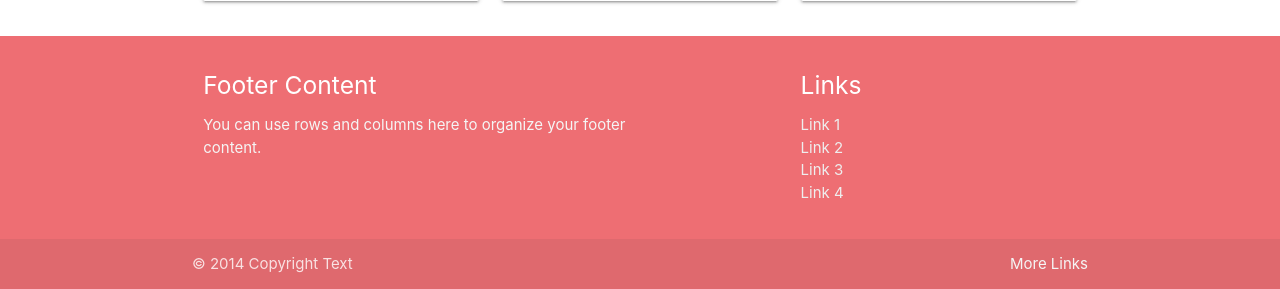
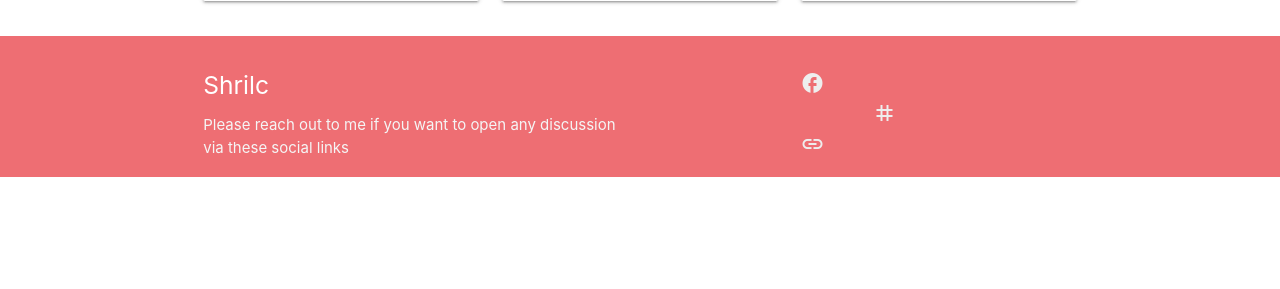
Before and after one commit to shrilc/batch1, a Flask app: page / in a window 1280 px wide. Shown: the part 974-1263 px from the top of the page. After the commit the page ends 1151 px from the top, so only its background shows below. Run offline with Flask 3, Linux system fonts and the light colour scheme; some libraries are stand-ins or nearby versions.

Commit message:
second commit

```diff
--- a/Projects_batch1/MYFOLIO/app/main.py
+++ b/Projects_batch1/MYFOLIO/app/main.py
@@ -18,7 +18,39 @@ def download_resume():
 
 @app.route('/projects')
 def projects():
-    return render_template("projects.html")
+    cards = [
+        {
+            'title': 'Project1',
+            'image': 'https://images.pexels.com/photos/3183150/pexels-photo-3183150.jpeg?auto=compress&cs=tinysrgb&w=500&h=300&dpr=2',
+            'description': 'Some desc'
+        },
+        {
+            'title': 'Project2',
+            'image': 'https://images.pexels.com/photos/3183150/pexels-photo-3183150.jpeg?auto=compress&cs=tinysrgb&w=500&h=300&dpr=2',
+            'description': 'Some desc'
+        },
+        {
+            'title': 'Project3',
+            'image': 'https://images.pexels.com/photos/3183150/pexels-photo-3183150.jpeg?auto=compress&cs=tinysrgb&w=500&h=300&dpr=2',
+            'description': 'Some desc'
+        },
+        {
+            'title': 'Project3',
+            'image': 'https://images.pexels.com/photos/3183150/pexels-photo-3183150.jpeg?auto=compress&cs=tinysrgb&w=500&h=300&dpr=2',
+            'description': 'Some desc'
+        },
+        {
+            'title': 'Project3',
+            'image': 'https://images.pexels.com/photos/3183150/pexels-photo-3183150.jpeg?auto=compress&cs=tinysrgb&w=500&h=300&dpr=2',
+            'description': 'Some desc'
+        },
+        {
+            'title': 'Project3',
+            'image': 'https://images.pexels.com/photos/3183150/pexels-photo-3183150.jpeg?auto=compress&cs=tinysrgb&w=500&h=300&dpr=2',
+            'description': 'Some desc'
+        }
+    ]
+    return render_template("projects.html", cards=cards)
 
 
 if __name__ == "__main__":
--- a/Projects_batch1/MYFOLIO/app/templates/index.html
+++ b/Projects_batch1/MYFOLIO/app/templates/index.html
@@ -5,6 +5,7 @@
     <title>MyFolio</title>
     <!-- Compiled and minified CSS -->
     <link rel="stylesheet" href="https://cdnjs.cloudflare.com/ajax/libs/materialize/1.0.0/css/materialize.min.css">
+    <link href="https://fonts.googleapis.com/icon?family=Material+Icons" rel="stylesheet">
     <style>
 <!--        #nav-mobile {-->
 <!--            display: flex;-->
@@ -85,8 +86,9 @@
 
 <div class="container">
     <div class="row">
+        <a href="{{ url_for('projects') }}">
             <div class="col s4">
-            <div class="card">
+                <div class="card hoverable waves-effect">
                     <div class="card-image">
                         <img src="https://images.pexels.com/photos/3183150/pexels-photo-3183150.jpeg?auto=compress&cs=tinysrgb&w=1260&h=750&dpr=2">
                     </div>
@@ -97,8 +99,9 @@
                     </div>
                 </div>
             </div>
+        </a>
         <div class="col s4">
-            <div class="card">
+            <div class="card hoverable waves-effect">
                 <div class="card-image">
                     <img src="https://images.pexels.com/photos/1108101/pexels-photo-1108101.jpeg?auto=compress&cs=tinysrgb&w=1260&h=750&dpr=2">
                 </div>
@@ -110,7 +113,7 @@
             </div>
         </div>
         <div class="col s4">
-            <div class="card">
+            <div class="card hoverable waves-effect">
                 <div class="card-image">
                     <img src="https://images.pexels.com/photos/54216/pexels-photo-54216.jpeg?auto=compress&cs=tinysrgb&w=1260&h=750&dpr=2">
                 </div>
@@ -127,7 +130,7 @@
 <div class="container">
     <div class="row">
         <div class="col s4">
-            <div class="card">
+            <div class="card hoverable waves-effect">
                 <div class="card-image">
                     <img src="https://images.pexels.com/photos/159751/book-address-book-learning-learn-159751.jpeg?auto=compress&cs=tinysrgb&w=1260&h=750&dpr=2">
                 </div>
@@ -139,7 +142,7 @@
             </div>
         </div>
         <div class="col s4">
-            <div class="card">
+            <div class="card hoverable waves-effect">
                 <div class="card-image">
                     <img src="https://images.pexels.com/photos/2292837/pexels-photo-2292837.jpeg?auto=compress&cs=tinysrgb&w=1260&h=750&dpr=2">
                 </div>
@@ -151,7 +154,7 @@
             </div>
         </div>
         <div class="col s4">
-            <div class="card">
+            <div class="card hoverable waves-effect">
                 <div class="card-image">
                     <img src="https://images.pexels.com/photos/7005503/pexels-photo-7005503.jpeg?auto=compress&cs=tinysrgb&w=1260&h=750&dpr=2">
                 </div>
@@ -170,25 +173,17 @@
     <div class="container">
         <div class="row">
             <div class="col l6 s12">
-                <h5 class="white-text">Footer Content</h5>
-                <p class="grey-text text-lighten-4">You can use rows and columns here to organize your footer content.</p>
+                <h5 class="white-text">Shrilc</h5>
+                <p class="grey-text text-lighten-4">Please reach out to me if you want to open any discussion via these social links</p>
             </div>
             <div class="col l4 offset-l2 s12">
-                <h5 class="white-text">Links</h5>
                 <ul>
-                    <li><a class="grey-text text-lighten-3" href="#!">Link 1</a></li>
-                    <li><a class="grey-text text-lighten-3" href="#!">Link 2</a></li>
-                    <li><a class="grey-text text-lighten-3" href="#!">Link 3</a></li>
-                    <li><a class="grey-text text-lighten-3" href="#!">Link 4</a></li>
+                    <li><a class="grey-text text-lighten-3" href="#!"><i class="material-icons">facebook</i></a></li>
+                    <li><a class="grey-text text-lighten-3" href="#!"><i class="material-icons">instagram</i></a></li>
+                    <li><a class="grey-text text-lighten-3" href="#!"><i class="material-icons">linkedin</i></a></li>
                 </ul>
             </div>
         </div>
     </div>
-    <div class="footer-copyright">
-        <div class="container">
-            © 2014 Copyright Text
-            <a class="grey-text text-lighten-4 right" href="#!">More Links</a>
-        </div>
-    </div>
 </footer>
 </html>
```
Also changed, not shown: Projects_batch1/MYFOLIO/app/templates/projects.html (+19 -1 lines). Lines whose indentation alone changed are shown as unchanged.
